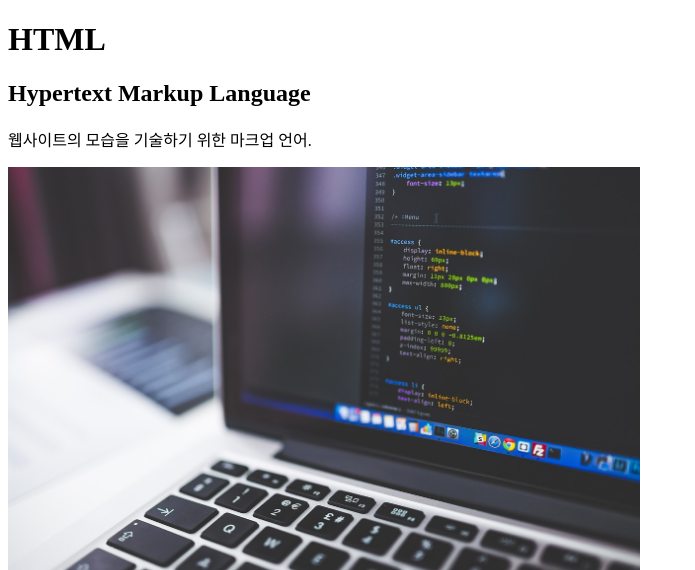
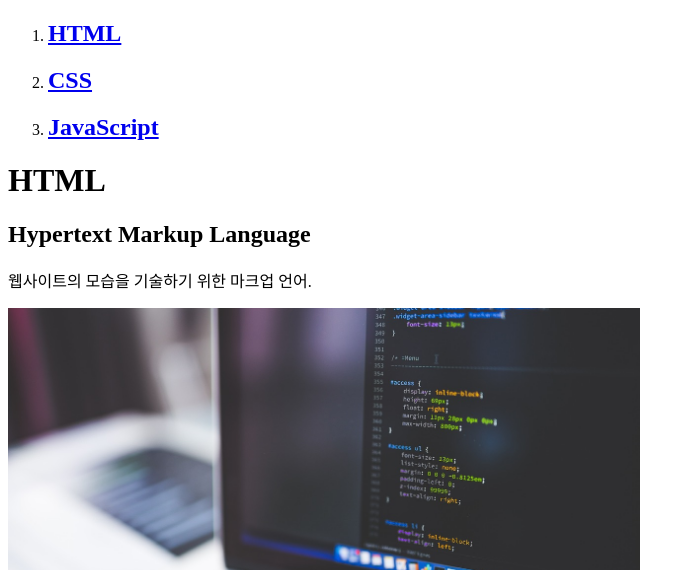
Before and after one commit to dskwack/my-frist-wed-site, a plain HTML site: page index.html in a window 1280 px wide. Shown: the top 570 px of the page, without its empty margins (0-695 px from the left). Drawn offline with Linux system fonts and the light colour scheme.

Commit message:
index.html

```diff
--- a/index.html
+++ b/index.html
@@ -5,10 +5,23 @@
 
 
 <title>Web 수업한다 </title>
+<meta charset="UtF-8">
 
 </head>
 
+
+
+
 <body>
+
+<ol>
+ <li><h2><a href="1.html">HTML</a></h2></li>
+ <li><h2><a href="2.html">CSS</a></h2></li>
+ <li><h2><a href="3.html">JavaScript</a></h2></li>
+</ol>
+
+
+
 <h1>HTML</h1>
 
 <h2>Hypertext Markup Language</h2>
```
